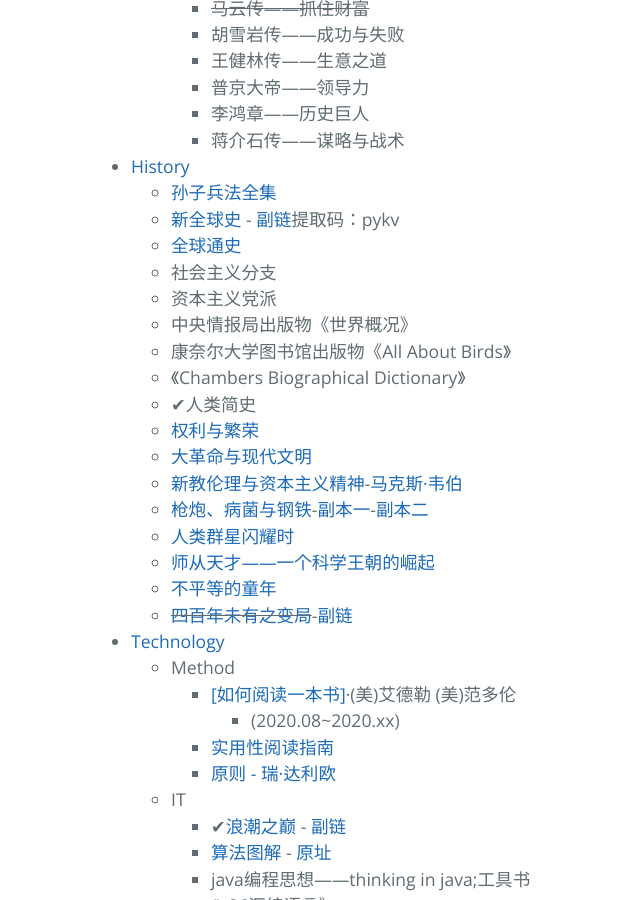
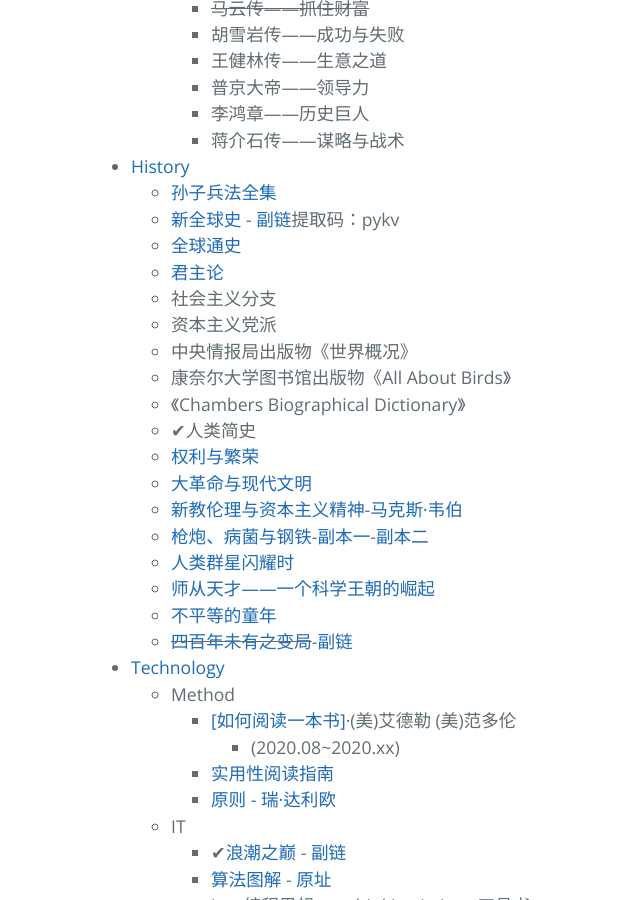
Before and after one commit to AmbroseRen/test, a Jekyll site: the page built from Library/BookListsOne.md, in a window 1280 px wide and 900 px high, scrolled down 2171 px. Shown: the whole window, without its empty margins (133-773 px from the left). Built offline with Jekyll 4.4.1, drawn with Linux system fonts in a browser that asks for light colours; our own code applies the rules of GitHub Pages for plain Markdown files; the repository's description, which GitHub fills in, is left out.

Commit message:
Update BookListsOne.md

```diff
--- a/Library/BookListsOne.md
+++ b/Library/BookListsOne.md
@@ -124,6 +124,7 @@
 	    <li><a href="https://cdn.jsdelivr.net/gh/AmbroseRen/Picture@master/book/History/孙子兵法全集.pdf">孙子兵法全集</a></li>
 	    <li><a href="https://files.catbox.moe/1cn69b.pdf">新全球史</a> - <a href="https://pan.baidu.com/s/1Xit7hwfukJDBkXMecOrdFg">副链</a>提取码：pykv </li>
             <li><a href="https://cdn.jsdelivr.net/gh/AmbroseRen/Picture@master/book/History/全球通史.pdf">全球通史</a></li>
+	    <li><a href="https://cdn.jsdelivr.net/gh/AmbroseRen/Picture@master/book/History/君主论.pdf">君主论</a></li>
             <li>社会主义分支</li>
             <li>资本主义党派</li>
             <li>中央情报局出版物《世界概况》</li>
```
